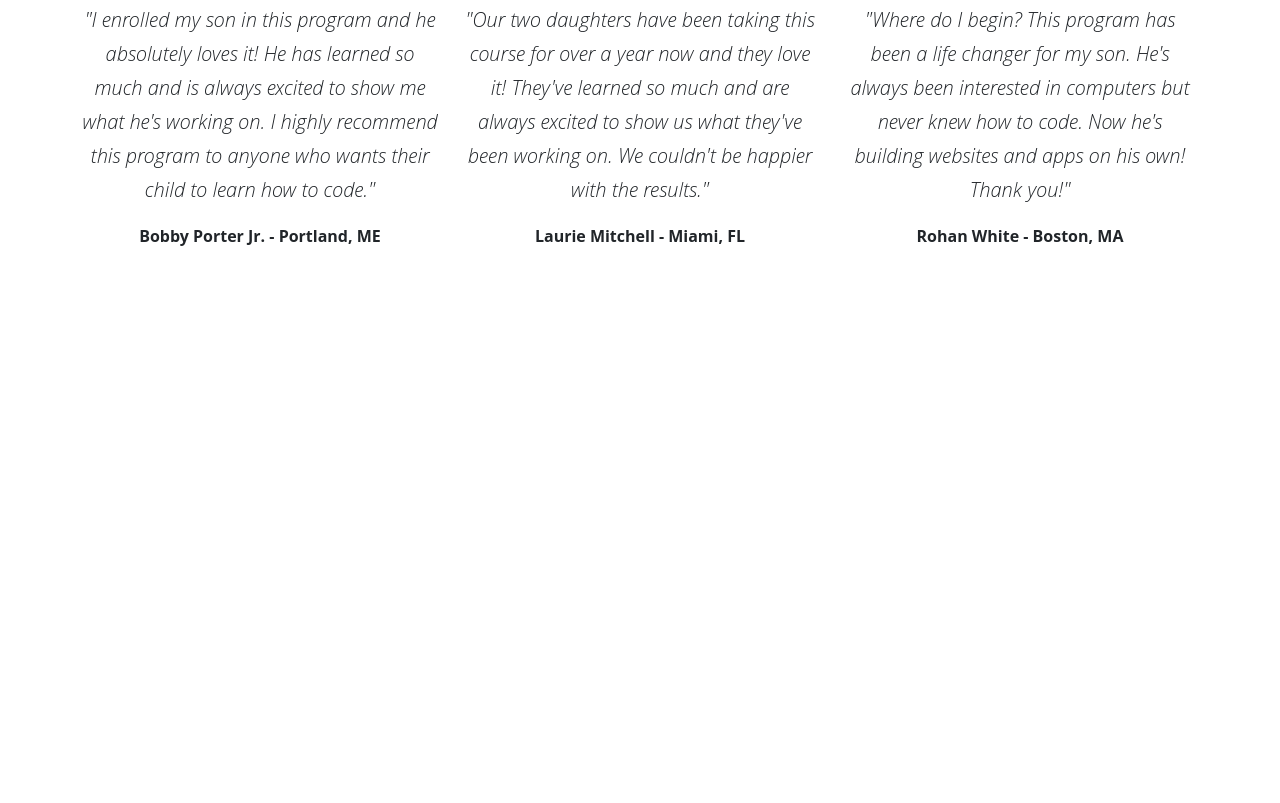
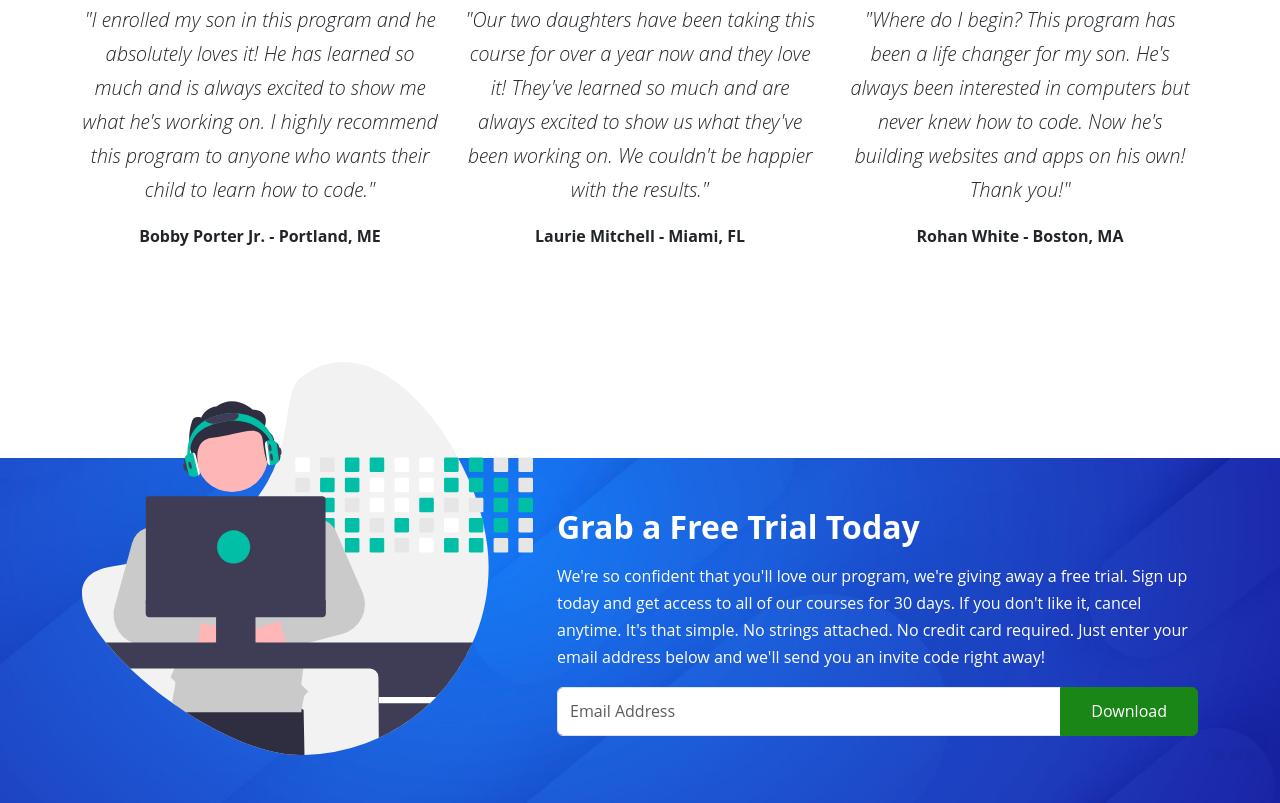
Before and after one commit to clew-bot/tcs-website-mock, a website: page index.html in a window 1280 px wide. Shown: the part 2700-3503 px from the top of the page. Before the commit the page ends 3158 px from the top, so only its background shows below. Drawn offline with Linux system fonts and the light colour scheme.

Commit message:
Add trial section

```diff
--- a/css/style.css
+++ b/css/style.css
@@ -22,7 +22,7 @@
   }
 
   .download {
-    /* background: url("../images/download-background.jpg") center center no-repeat; */
+    background: url("../images/download-background.jpg") center center no-repeat;
     background-size: cover;
   }
 
--- a/index.html
+++ b/index.html
@@ -330,6 +330,46 @@
           </div>
         </div>
       </section>
+      <section class="download">
+        <div class="container">
+          <div class="row">
+            <div class="col-lg-5">
+              <div class="image-container mt-n6 mb-5">
+                <img src="images/developer.svg" alt="" class="img-fluid" />
+              </div>
+            </div>
+            <div class="col-lg-7">
+              <div
+                class="text-container text-white d-flex flex-column justify-content-center h-100 mb-5"
+              >
+                <h2 class="fw-bold">Grab a Free Trial Today</h2>
+                <p>
+                    We're so confident that you'll love our program, we're giving
+                    away a free trial. Sign up today and get access to all of our
+                    courses for 30 days. If you don't like it, cancel anytime.
+                    It's that simple. No strings attached. No credit card
+                    required. Just enter your email address below and we'll send
+                    you an invite code right away!
+                </p>
+
+                <!-- Form -->
+                <form>
+                  <div class="input-group mb-3">
+                    <input
+                      type="email"
+                      class="form-control"
+                      placeholder="Email Address"
+                    />
+                    <button class="btn btn-primary text-white rounded-end">
+                      Download
+                    </button>
+                  </div>
+                </form>
+              </div>
+            </div>
+          </div>
+        </div>
+      </section>
 
 
     <script src="./js/script.js"></script>
```
